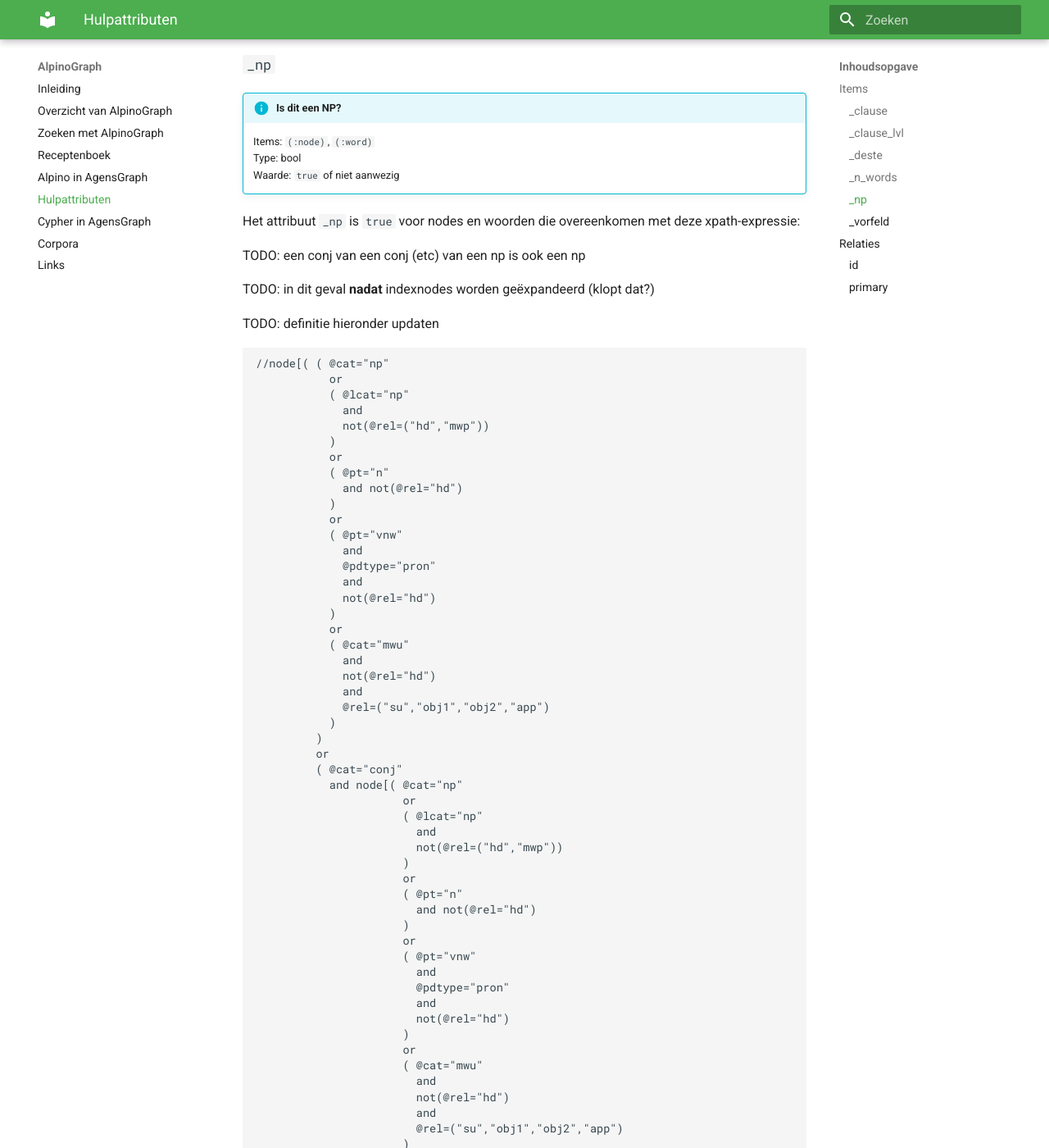
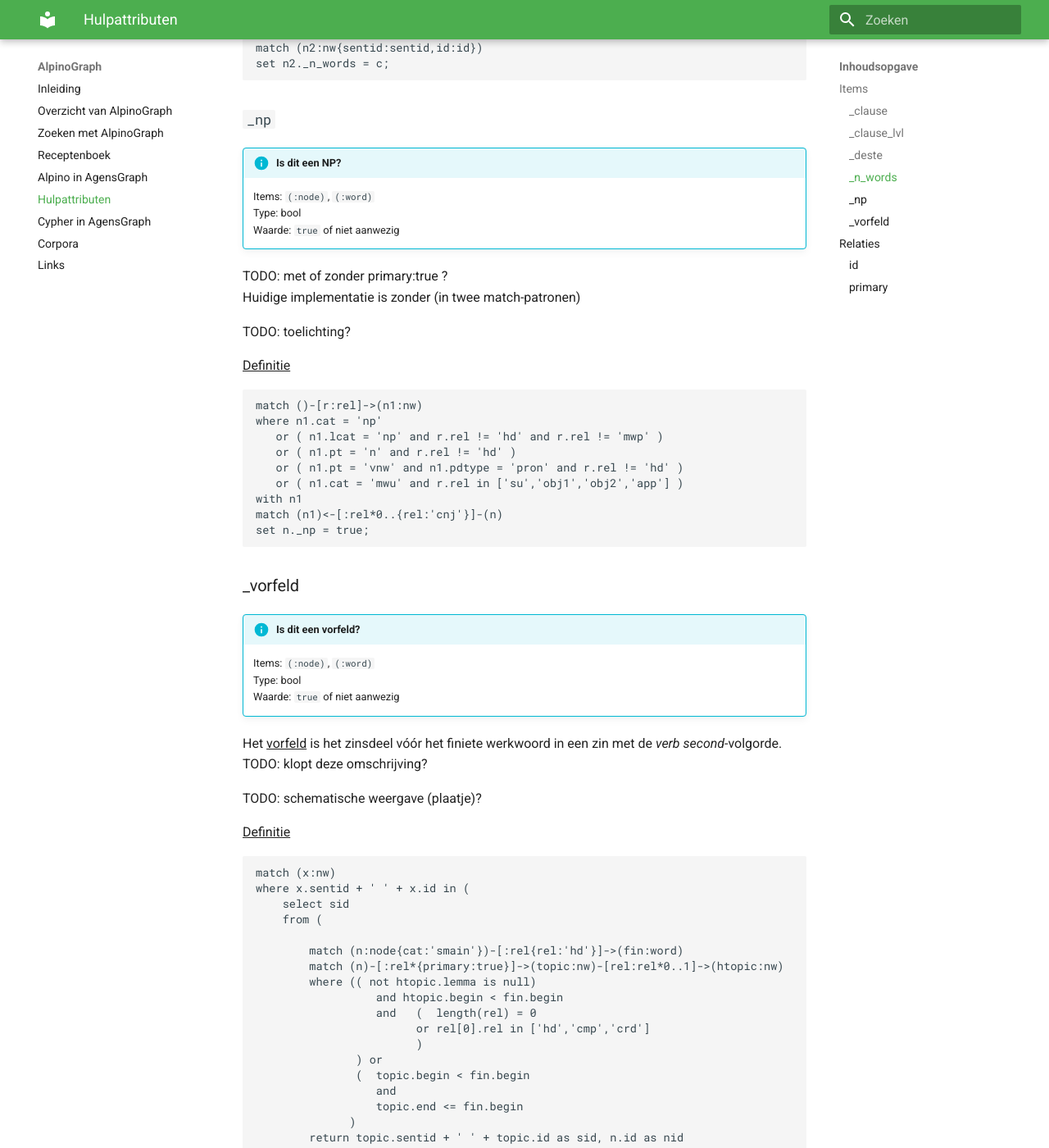
Before and after one commit to rug-compling/alpinograph-docs, an MkDocs documentation site: the page built from docs/attributen.md, in a window 1280 px wide and 1400 px high, scrolled down 2254 px. Shown: the whole window at 82% size. Built offline with MkDocs 1.6.1 and Material for MkDocs 9.7.7, drawn with Linux system fonts in a browser that asks for light colours; some of the changed text lies outside the part shown.

Commit message:
hulpattributen: definitie voor _np

````diff
--- a/docs/attributen.md
+++ b/docs/attributen.md
@@ -63,6 +63,10 @@ set n._clause_lvl = c;
 
 TODO: korte uitleg
 
+TODO: met of zonder primary:true ? <br>
+Huidige implementatie is met
+
+
 ^^Definitie^^
 
 ```text
@@ -106,71 +110,25 @@ set n2._n_words = c;
     Type: bool <br>
     Waarde: `true` of niet aanwezig
 
-Het attribuut `_np` is `true` voor nodes en woorden die overeenkomen met deze xpath-expressie:
+TODO: met of zonder primary:true ? <br>
+Huidige implementatie is zonder (in twee match-patronen)
 
-TODO: een conj van een conj (etc) van een np is ook een np
+TODO: toelichting?
 
-TODO: in dit geval **nadat** indexnodes worden geëxpandeerd (klopt dat?)
 
-TODO: definitie hieronder updaten
+^^Definitie^^
 
-```xpath
-//node[( ( @cat="np"
-           or
-           ( @lcat="np"
-             and
-             not(@rel=("hd","mwp"))
-           )
-           or
-           ( @pt="n"
-             and not(@rel="hd")
-           )
-           or
-           ( @pt="vnw"
-             and
-             @pdtype="pron"
-             and
-             not(@rel="hd")
-           )
-           or
-           ( @cat="mwu"
-             and
-             not(@rel="hd")
-             and
-             @rel=("su","obj1","obj2","app")
-           )
-         )
-         or
-         ( @cat="conj"
-           and node[( @cat="np"
-                      or
-                      ( @lcat="np"
-                        and
-                        not(@rel=("hd","mwp"))
-                      )
-                      or
-                      ( @pt="n"
-                        and not(@rel="hd")
-                      )
-                      or
-                      ( @pt="vnw"
-                        and
-                        @pdtype="pron"
-                        and
-                        not(@rel="hd")
-                      )
-                      or
-                      ( @cat="mwu"
-                        and
-                        not(@rel="hd")
-                        and
-                        @rel=("su","obj1","obj2","app")
-                      )
-                    )]
-         )
-       )]
+```text
+match ()-[r:rel]->(n1:nw)
+where n1.cat = 'np'
+   or ( n1.lcat = 'np' and r.rel != 'hd' and r.rel != 'mwp' )
+   or ( n1.pt = 'n' and r.rel != 'hd' )
+   or ( n1.pt = 'vnw' and n1.pdtype = 'pron' and r.rel != 'hd' )
+   or ( n1.cat = 'mwu' and r.rel in ['su','obj1','obj2','app'] )
+with n1
+match (n1)<-[:rel*0..{rel:'cnj'}]-(n)
+set n._np = true;
 ```
-
 
 ### _vorfeld
 
````
